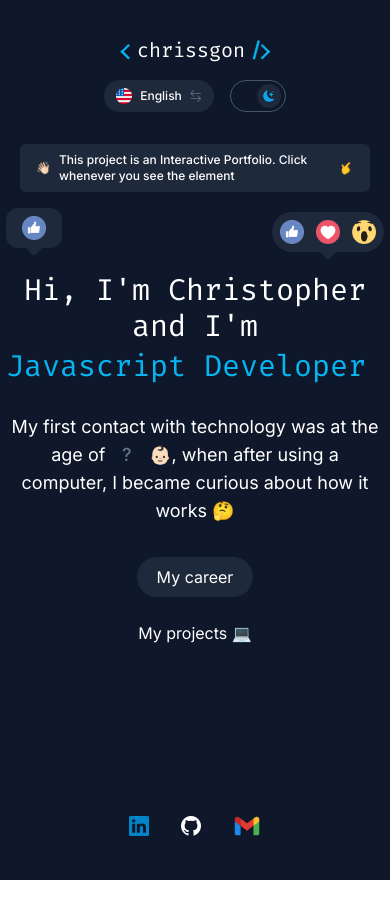
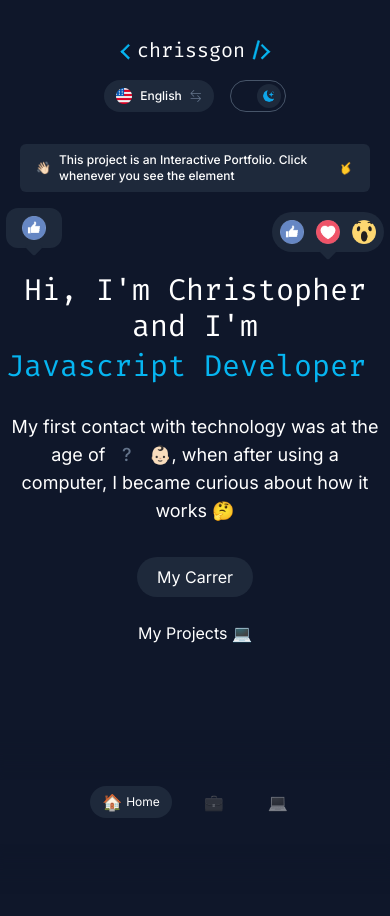
Before and after one commit to chrissgon/portfolio, a Nuxt app: page / in a window 390 px wide. Before the commit the page ends 880 px from the top, so only its background shows below. Built offline with nearby package versions, Linux system fonts and the light colour scheme.

Commit message:
feat: :sparkles: carrer page

```diff
--- a/app.vue
+++ b/app.vue
@@ -11,7 +11,8 @@
       <div class="-mt-28">
         <NuxtPage />
       </div>
-      <Social />
+      <Social class="my-10 mb-20 lg:mb-10" />
+      <NavBar class="lg:hidden" />
     </section>
   </div>
 </template>
--- a/assets/index.css
+++ b/assets/index.css
@@ -13,7 +13,7 @@ body * {
 }
 
 .page {
-  min-height: calc(100vh - 216px);
+  min-height: calc(100vh - 220px);
 }
 
 .page-enter-active,
--- a/assets/translator.json
+++ b/assets/translator.json
@@ -1,4 +1,8 @@
 {
+  "navIndexPage": ["Home", "Tela Inicial"],
+  "navCarrerPage": ["My Carrer", "Minha Carreira"],
+  "navProjectsPage": ["My Projects", "Meus Projetos"],
+
   "indexWelcome": [
     "Hi, I'm Christopher and I'm ",
     "Olá, me chamo Christopher e sou "
@@ -11,13 +15,6 @@
   "indexAlert": [
     "This project is an Interactive Portfolio. Click whenever you see the element",
     "Este projeto é um Portfólio Interativo. Clique sempre que ver o elemento"
-  ],
-  "indexPrimaryButton": ["My career", "Minha carreira"],
-  "indexSecondaryButton": ["My projects", "Meus projetos"],
-  "temp": [
-    "I am up _ e bla bla bla",
-    "Eu acordo de _ and bla bla bla",
-    ["morning|manha", "afternoon|tarde", "night|noite"]
   ],
 
   "carrerAlert": [
@@ -87,7 +84,7 @@
 
   "carrer2021Slide1Title": [
     "I work as a _ at Digital House",
-    "Trabalho como _ na Digital House",
+    "Inicio como _ na Digital House",
     [
       "Programming Teacher|Professor de Programação",
       "Web Developer|Desenvolvedor Web"
@@ -95,7 +92,7 @@
   ],
   "carrer2021Slide1Info": [
     "Professor in the CTD (Certified Tech Developer) course, which aims to train Junior Developers for the market. I taught students about Javascript, using _ and initiating their first contact with the world of programming.",
-    "Professor no curso CTD (Certified Tech Developer), que tem como objetivo formar Desenvolvedores Juniors para o mercado. Lecionei sobre Javascript aos alunos, utilizando _ e iniciando seu primeiro contato ao mundo da programação.",
+    "Leciono no curso CTD (Certified Tech Developer), que tem como objetivo formar Desenvolvedores Juniors para o mercado. Lecionei sobre Javascript aos alunos, utilizando _ e iniciando seu primeiro contato ao mundo da programação.",
     ["Node|Node", "Typescript|Typescript"]
   ],
 
--- a/components/Header.vue
+++ b/components/Header.vue
@@ -3,8 +3,11 @@
     class="w-full flex flex-col sm:flex-row justify-between items-center z-10"
   >
     <Logo />
+    <Nav class="!hidden lg:!flex" />
     <div class="flex items-center mt-5 sm:m-0">
       <Translator class="mr-4" />
+
+
       <DarkMode ref="DarkModeRef" />
     </div>
   </header>
--- /dev/null
+++ b/components/Nav.vue
@@ -0,0 +1,34 @@
+<template>
+  <nav
+    class="flex flex-wrap justify-center [&>a]:mx-2 [&_button]:text-sm [&_button.active]:bg-slate-100 [&_button.active]:dark:bg-slate-800"
+  >
+    <NuxtLink to="/">
+      <Button :class="{ active: isActive('index') }">
+        {{ Translator.getText("navIndexPage") }} 🏠</Button
+      >
+    </NuxtLink>
+    <NuxtLink to="/carrer">
+      <Button :class="{ active: isActive('carrer') }">
+        {{ Translator.getText("navCarrerPage") }} 💼</Button
+      >
+    </NuxtLink>
+    <NuxtLink to="/projects">
+      <Button :class="{ active: isActive('projects') }">
+        {{ Translator.getText("navProjectsPage") }} 💻</Button
+      >
+    </NuxtLink>
+  </nav>
+</template>
+
+<script setup lang="ts">
+// data
+const Translator = useTranslatorStore();
+
+// computed
+const getPage = computed(() => {
+  return useRoute().name;
+});
+const isActive = computed(() => (page: string) => getPage.value === page);
+</script>
+
+<style scoped></style>
--- /dev/null
+++ b/components/NavBar.vue
@@ -0,0 +1,71 @@
+<template>
+  <nav
+    class="w-full h-16 fixed bottom-0 left-0 flex justify-center items-center pb-5 [&_.item.active]:bg-slate-100 [&_.item.active]:dark:bg-slate-800 bg-white dark:bg-slate-900"
+  >
+    <NuxtLink to="/">
+      <p :class="{ active: isActive('index') }" class="item">
+        🏠 <span class="text-xs">{{ Translator.getText("navIndexPage") }}</span>
+      </p>
+    </NuxtLink>
+    <NuxtLink to="/carrer">
+      <p :class="{ active: isActive('carrer') }" class="item">
+        💼
+        <span class="text-xs">{{ Translator.getText("navCarrerPage") }}</span>
+      </p>
+    </NuxtLink>
+    <NuxtLink to="/projects">
+      <p :class="{ active: isActive('projects') }" class="item">
+        💻
+        <span class="text-xs">{{ Translator.getText("navProjectsPage") }}</span>
+      </p>
+    </NuxtLink>
+  </nav>
+</template>
+
+<script setup lang="ts">
+// store
+const Translator = useTranslatorStore();
+
+// computed
+const getPage = computed(() => {
+  return useRoute().name;
+});
+const isActive = computed(() => (page: string) => getPage.value === page);
+</script>
+
+<style scoped>
+nav {
+  box-shadow: 0 0 20px 20px white;
+}
+
+.dark nav {
+  box-shadow: 0 0 20px 20px rgb(15 23 42);
+}
+
+.item {
+  display: inline-flex;
+  justify-content: center;
+  align-items: center;
+  padding: 0.25rem 0.75rem;
+  font-size: 1rem;
+  line-height: 1.5rem;
+  filter: saturate(0);
+  opacity: 0.5;
+  border-radius: 100px;
+  margin: 0 10px;
+}
+
+.item.active {
+  filter: saturate(1);
+  opacity: 1;
+}
+
+.item.active > span {
+  display: inline;
+}
+
+.item > span {
+  display: none;
+  margin-left: 0.25rem;
+}
+</style>
--- a/components/Social.vue
+++ b/components/Social.vue
@@ -1,5 +1,5 @@
 <template>
-  <div class="flex w-full justify-center text-xl my-10 sm:text-2xl [&_a]:mx-4">
+  <div class="flex w-full justify-center text-xl sm:text-2xl [&_a]:mx-4">
     <a href="https://www.linkedin.com/in/chrissgon/" target="_blank">
       <i class="bi-linkedin text-sky-600"></i>
     </a>
--- a/pages/carrer.vue
+++ b/pages/carrer.vue
@@ -2,7 +2,7 @@
   <article class="page relative w-full flex flex-col items-center">
     <!-- alert -->
     <Badge
-      class="md:text-sm pointer-events-none select-none rounded-md font-medium normal-case py-2 px-4 mb-12 sm:mb-24 bg-slate-100 text-black dark:bg-slate-800 dark:text-white"
+      class="md:text-sm pointer-events-none select-none rounded-md font-medium normal-case py-2 px-4 mb-12 sm:mb-36 bg-slate-100 text-black dark:bg-slate-800 dark:text-white"
     >
       <span class="text-xl"></span>
       <Badge class="text-xl bg-transparent mr-2 !p-0">👋🏻</Badge>
@@ -116,7 +116,7 @@
     </Timeline>
 
     <!-- buttons -->
-    <div
+    <!-- <div
       class="flex flex-col-reverse items-center sm:flex-row mt-8 mb-14 sm:mt-14"
     >
       <NuxtLink to="/">
@@ -124,10 +124,10 @@
       </NuxtLink>
       <NuxtLink to="/projects">
         <Button class="bg-slate-800 text-white m-2">
-          {{ TranslatorStore.getText("indexSecondaryButton") }}
+          {{ TranslatorStore.getText("navProjectsPage") }}
         </Button>
       </NuxtLink>
-    </div>
+    </div> -->
   </article>
 </template>
 
--- a/pages/index.vue
+++ b/pages/index.vue
@@ -74,12 +74,12 @@
       <div class="flex flex-col-reverse items-center sm:flex-row mt-6">
         <NuxtLink to="/projects">
           <Button class="m-2">
-            {{ TranslatorStore.getText("indexSecondaryButton") }} 💻
+            {{ TranslatorStore.getText("navProjectsPage") }} 💻
           </Button>
         </NuxtLink>
         <NuxtLink to="/carrer">
           <Button class="bg-slate-800 text-white m-2">
-            {{ TranslatorStore.getText("indexPrimaryButton") }}
+            {{ TranslatorStore.getText("navCarrerPage") }}
           </Button>
         </NuxtLink>
       </div>
```
